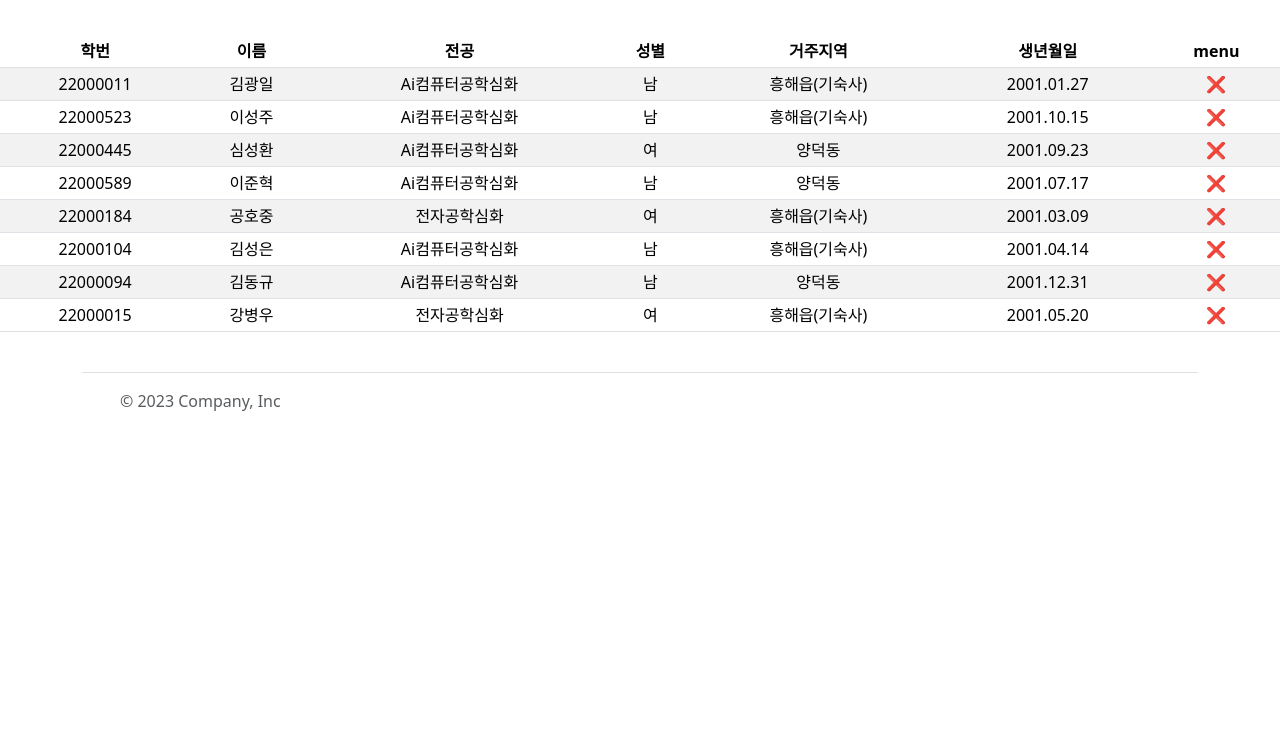
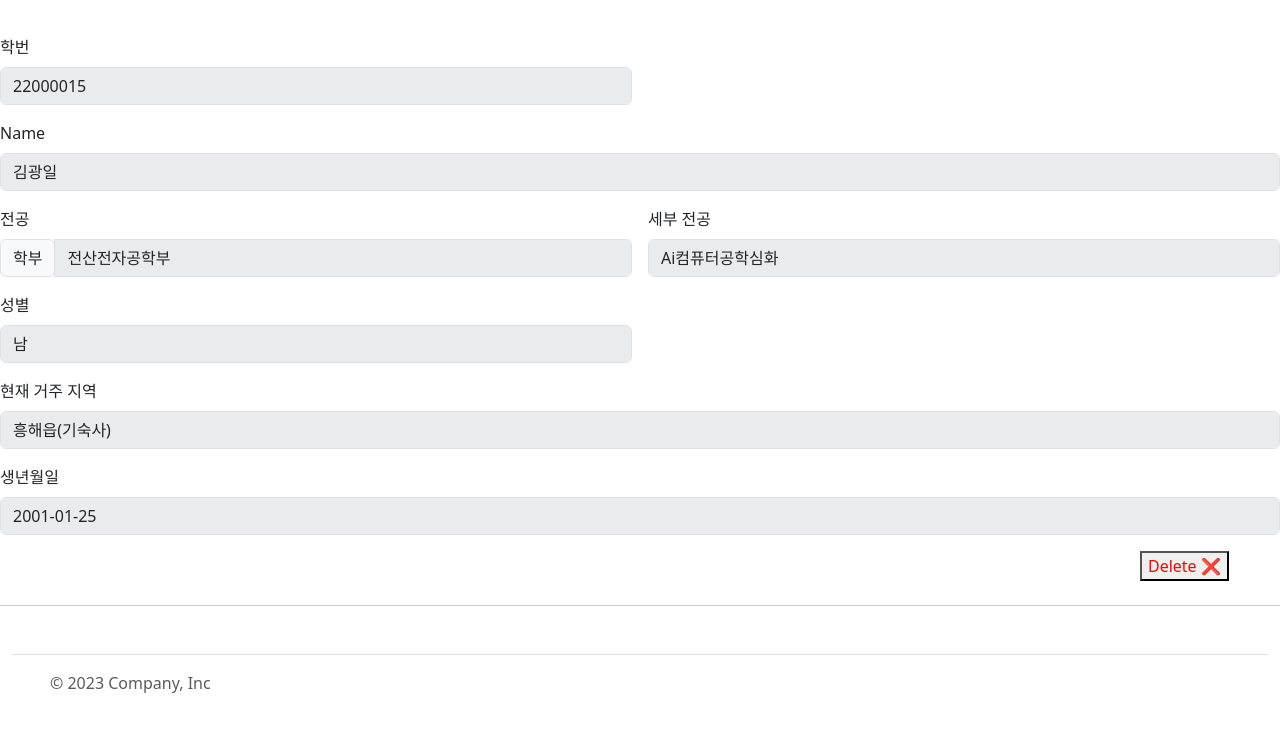
Before and after one commit to seongju1015/MemberManage, a plain HTML site: page view.html in a window 1280 px wide. Shown: the part 159-890 px from the top of the page. Before the commit the page ends 800 px from the top, so only its background shows below. Drawn offline with nearby package versions, Linux system fonts and the light colour scheme.

Commit message:
edit final ver8

```diff
--- a/index.html
+++ b/index.html
@@ -9,6 +9,8 @@
             integrity="sha384-4bw+/aepP/YC94hEpVNVgiZdgIC5+VKNBQNGCHeKRQN+PtmoHDEXuppvnDJzQIu9"
             crossorigin="anonymous">
     <link rel="stylesheet" type="text/css" href="my.css">
+    <script src="index.js"></script>
+
 </head>
 <body>
     <div class="top">
@@ -22,7 +24,6 @@
 
       <div class="container-fluid">
         <a class="navbar-brand" href="view.html">학생정보 리스트</a>
-        <a class="navbar-brand" id="view_page" href="view.html">View Page</a>
       </div>
     <div class="table-responsive">
         <table class="table table-striped table-sm" >
@@ -32,56 +33,65 @@
               <th>이름</th>
               <th>전공</th>
               <th>성별</th>
+              <th>상세정보</th>
             </tr>
           </thead>
           <tbody>
             <tr>
-              <td>22000011</td>
-              <td>김광일</td>
-              <td>Ai컴퓨터공학심화</td>
-              <td>남</td>
+              <td class="link1" data-url="view.html">22000011</td>
+              <td class="link1" data-url="view.html">김광일</td>
+              <td class="link1" data-url="view.html">Ai컴퓨터공학심화</td>
+              <td class="link1" data-url="view.html">남</td>
+              <td><a href="view.html"><button type="button" class="btn btn-sm btn-outline-secondary">View</button></a></td>
             </tr>
             <tr>
-              <td>22000523</td>
+              <td class="one_student_number">22000523</td>
               <td>이성주</td>
               <td>Ai컴퓨터공학심화</td>
               <td>남</td>
+              <td><a href="view.html"><button type="button" class="btn btn-sm btn-outline-secondary">View</button></a></td>
             </tr>
             <tr>
-              <td>22000445</td>
+              <td class="one_student_number">22000445</td>
               <td>심성환</td>
               <td>Ai컴퓨터공학심화</td>
               <td>여</td>
+              <td><a href="view.html"><button type="button" class="btn btn-sm btn-outline-secondary">View</button></a></td>
             </tr>
             <tr>
-              <td>22000589</td>
+              <td class="one_student_number">22000589</td>
               <td>이준혁</td>
               <td>Ai컴퓨터공학심화</td>
               <td>남</td>
+              <td><a href="view.html"><button type="button" class="btn btn-sm btn-outline-secondary">View</button></a></td>
             </tr>
             <tr>
-              <td>22000184</td>
+              <td class="one_student_number">22000184</td>
               <td>공호중</td>
               <td>전자공학심화</td>
               <td>여</td>
+              <td><a href="view.html"><button type="button" class="btn btn-sm btn-outline-secondary">View</button></a></td>
             </tr>
             <tr>
-              <td>22000104</td>
+              <td class="one_student_number">22000104</td>
               <td>김성은</td>
               <td>Ai컴퓨터공학심화</td>
               <td>남</td>
+              <td><a href="view.html"><button type="button" class="btn btn-sm btn-outline-secondary">View</button></a></td>
             </tr>
             <tr>
-              <td>22000094</td>
+              <td class="one_student_number">22000094</td>
               <td>김동규</td>
               <td>Ai컴퓨터공학심화</td>
               <td>남</td>
+              <td><a href="view.html"><button type="button" class="btn btn-sm btn-outline-secondary">View</button></a></td>
             </tr>
             <tr>
-              <td>22000015</td>
+              <td class="one_student_number">22000015</td>
               <td>강병우</td>
               <td>전자공학심화</td>
               <td>여</td>
+              <td><a href="view.html"><button type="button" class="btn btn-sm btn-outline-secondary">View</button></a></td>
             </tr>
 
           </tbody>
--- /dev/null
+++ b/index.js
@@ -0,0 +1,5 @@
+function information(){
+    var number = document.getElementsByClassName("one_student_number").value;
+    alert(number[0]);
+    return true;
+}
--- a/my.css
+++ b/my.css
@@ -38,6 +38,11 @@
     }
     .nav-link{
         color:#fff;
+    }
+    #delete_button{
+        color:red;
+        float:right;
+        margin-right: 4%;
     }
 
 }
@@ -86,4 +91,7 @@
     .nav-link{
         color:#fff;
     }
+    #delete_button{
+        color:red;
+    }
 }
--- a/view.html
+++ b/view.html
@@ -24,96 +24,53 @@
         <a class="navbar-brand" href="index.html">학생정보 리스트</a>
         <a class="navbar-brand" id="view_page" href="edit.html">Edit</a>
       </div>
-    <div class="table-responsive">
-        <table class="table table-striped table-sm">
-          <thead>
-            <tr>
-              <th>학번</th>
-              <th>이름</th>
-              <th>전공</th>
-              <th>성별</th>
-              <th>거주지역</th>
-              <th>생년월일</th>
-              <th>menu</th>
-            </tr>
-          </thead>
-          <tbody>
-            <tr>
-              <td>22000011</td>
-              <td>김광일</td>
-              <td>Ai컴퓨터공학심화</td>
-              <td>남</td>
-              <td>흥해읍(기숙사)</td>
-              <td>2001.01.27</td>
-              <td><a class="navbar-brand" id="delete_page" href="index.html" onclick="return deleteMessage()">❌</a></td>
-            </tr>
-            <tr>
-              <td>22000523</td>
-              <td>이성주</td>
-              <td>Ai컴퓨터공학심화</td>
-              <td>남</td>
-              <td>흥해읍(기숙사)</td>
-              <td>2001.10.15</td>
-              <td><a class="navbar-brand" id="delete_page" href="index.html" onclick="return deleteMessage()">❌</a></td>
-            </tr>
-            <tr>
-              <td>22000445</td>
-              <td>심성환</td>
-              <td>Ai컴퓨터공학심화</td>
-              <td>여</td>
-              <td>양덕동</td>
-              <td>2001.09.23</td>
-              <td><a class="navbar-brand" id="delete_page" href="index.html" onclick="return deleteMessage()">❌</a></td>
-            </tr>
-            <tr>
-              <td>22000589</td>
-              <td>이준혁</td>
-              <td>Ai컴퓨터공학심화</td>
-              <td>남</td>
-              <td>양덕동</td>
-              <td>2001.07.17</td>
-              <td><a class="navbar-brand" id="delete_page" href="index.html" onclick="return deleteMessage()">❌</a></td>
-            </tr>
-            <tr>
-              <td>22000184</td>
-              <td>공호중</td>
-              <td>전자공학심화</td>
-              <td>여</td>
-              <td>흥해읍(기숙사)</td>
-              <td>2001.03.09</td>
-              <td><a class="navbar-brand" id="delete_page" href="index.html" onclick="return deleteMessage()">❌</a></td>
-            </tr>
-            <tr>
-              <td>22000104</td>
-              <td>김성은</td>
-              <td>Ai컴퓨터공학심화</td>
-              <td>남</td>
-              <td>흥해읍(기숙사)</td>
-              <td>2001.04.14</td>
-              <td><a class="navbar-brand" id="delete_page" href="index.html" onclick="return deleteMessage()">❌</a></td>
-            </tr>
-            <tr>
-              <td>22000094</td>
-              <td>김동규</td>
-              <td>Ai컴퓨터공학심화</td>
-              <td>남</td>
-              <td>양덕동</td>
-              <td>2001.12.31</td>
-              <td><a class="navbar-brand" id="delete_page" href="index.html" onclick="return deleteMessage()">❌</a></td>
-            </tr>
-            <tr>
-              <td>22000015</td>
-              <td>강병우</td>
-              <td>전자공학심화</td>
-              <td>여</td>
-              <td>흥해읍(기숙사)</td>
-              <td>2001.05.20</td>
-              <td><a class="navbar-brand" id="delete_page" href="delete.html" onclick="return deleteMessage()">❌</a></td>
-            </tr>
+      <form class="needs-validation" novalidate="">
+        <div class="row g-3">
 
-          </tbody>
-        </table>
-      </div>
+          <div class="col-sm-6">
+            <label for="address" class="form-label">학번</label>
+            <input type="text" class="form-control" id="address" value="22000015" disabled>
+          </div>
+
+          <div class="col-12">
+            <label for="firstName" class="form-label">Name</label>
+            <input type="text" class="form-control" id="firstName" placeholder="" value="김광일" disabled>
+
+          </div>
+
+          <div class="col-sm-6">
+            <label for="username" class="form-label">전공</label>
+            <div class="input-group has-validation">
+              <span class="input-group-text">학부</span>
+              <input type="text" class="form-control" id="username" value="전산전자공학부" disabled>
+
+            </div>
+          </div>
+
+          <div class="col-sm-6">
+            <label for="email" class="form-label"> 세부 전공 </label>
+            <input type="email" class="form-control" id="email" value="Ai컴퓨터공학심화" disabled>
+          </div>
+
+          <div class="col-sm-6">
+            <label for="address" class="form-label">성별</label>
+            <input type="text" class="form-control" id="address" value="남" disabled>
+          </div>
+
+          <div class="col-12">
+            <label for="address2" class="form-label"> 현재 거주 지역 </label>
+            <input type="text" class="form-control" id="address2" value="흥해읍(기숙사)" disabled>
+          </div>
+
+          <div class="col-12">
+            <label for="address2" class="form-label"> 생년월일 </label>
+            <input type="text" class="form-control" id="address2" value="2001-01-25" disabled>
+          </div>
+
+          <td><a class="navbar-brand" href="index.html" onclick="return deleteMessage()"><button type="button" id="delete_button">Delete ❌</button></a></td>
+
+        <hr class="my-4">
+      </form>
 
       <div class="container">
         <footer class="d-flex flex-wrap justify-content-between align-items-center py-3 my-4 border-top">
```
Also changed, not shown: edit.html (+12 -98 lines).
